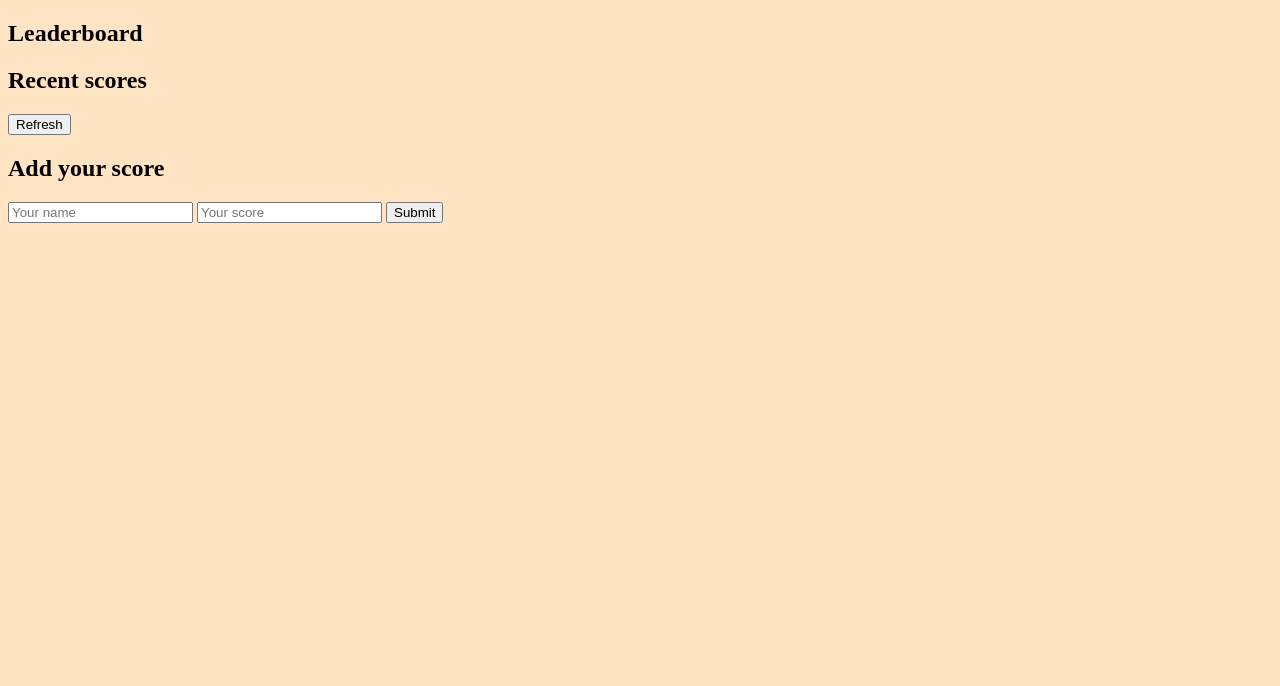
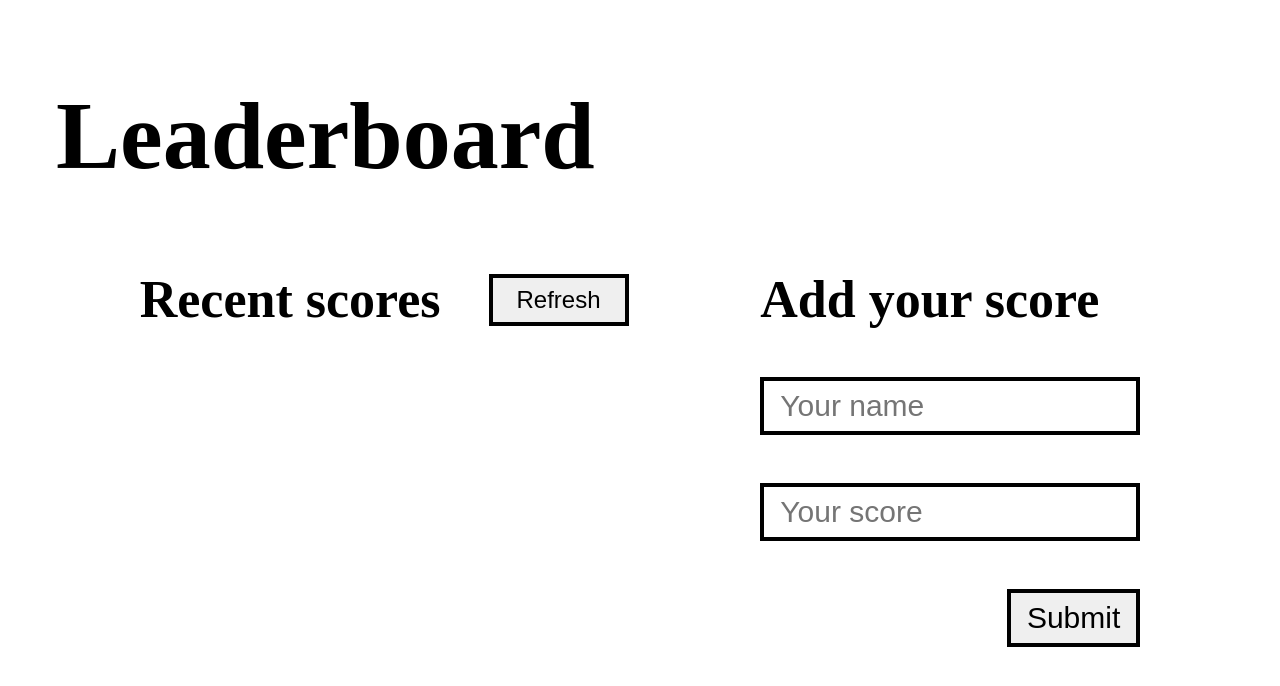
Before and after one commit to AxelSoler/Leaderboard, a website built with webpack: page src/index.html in a window 1280 px wide. Built offline with nearby package versions, Linux system fonts and the light colour scheme.

Commit message:
basic style for the page

```diff
--- /dev/null
+++ b/src/index.css
@@ -0,0 +1,47 @@
+#leaderbord {
+  font-size: 64px;
+  margin-left: 48px;
+}
+
+#sections {
+  display: flex;
+  justify-content: space-evenly;
+}
+
+.row {
+  display: flex;
+  align-items: center;
+}
+
+.subtitle {
+  font-size: 52px;
+  margin: 0;
+}
+
+#addScore {
+  display: flex;
+  flex-direction: column;
+}
+
+#refreshBtn {
+  font-size: 24px;
+  margin-left: 48px;
+  padding: 8px 24px;
+  border: 4px solid black;
+}
+
+input {
+  border: 4px solid black;
+  margin-top: 48px;
+  font-size: 30px;
+  padding: 8px 16px;
+}
+
+#submitBtn {
+  width: fit-content;
+  align-self: flex-end;
+}
+
+form {
+  width: 380px;
+}
--- a/src/index.html
+++ b/src/index.html
@@ -3,16 +3,16 @@
   <head>
     <meta charset="UTF-8">
     <meta name="viewport" content="width=device-width, initial-scale=1.0">
-    <title>To do list</title>
-    <link rel="stylesheet" href="../src/style.css">
+    <title>Leaderboard</title>
+    <link rel="stylesheet" href="../src/index.css">
   </head>
   <body>
     <section id="leaderbord"><h1>Leaderboard</h1></section>
     <div id="sections">
       <section id="recentScores">
-        <div class="subTitle">
-          <h2>Recent scores</h2>
-          <button>Refresh</button>
+        <div class="row">
+          <h2 class="subtitle">Recent scores</h2>
+          <button id="refreshBtn">Refresh</button>
         </div>
         <div id="scores"></div>
       </section>
--- a/src/style.css
+++ /dev/null
@@ -1,3 +0,0 @@
-body {
-  background-color: bisque;
-}
```
Also changed, not shown: dist/index.html.
